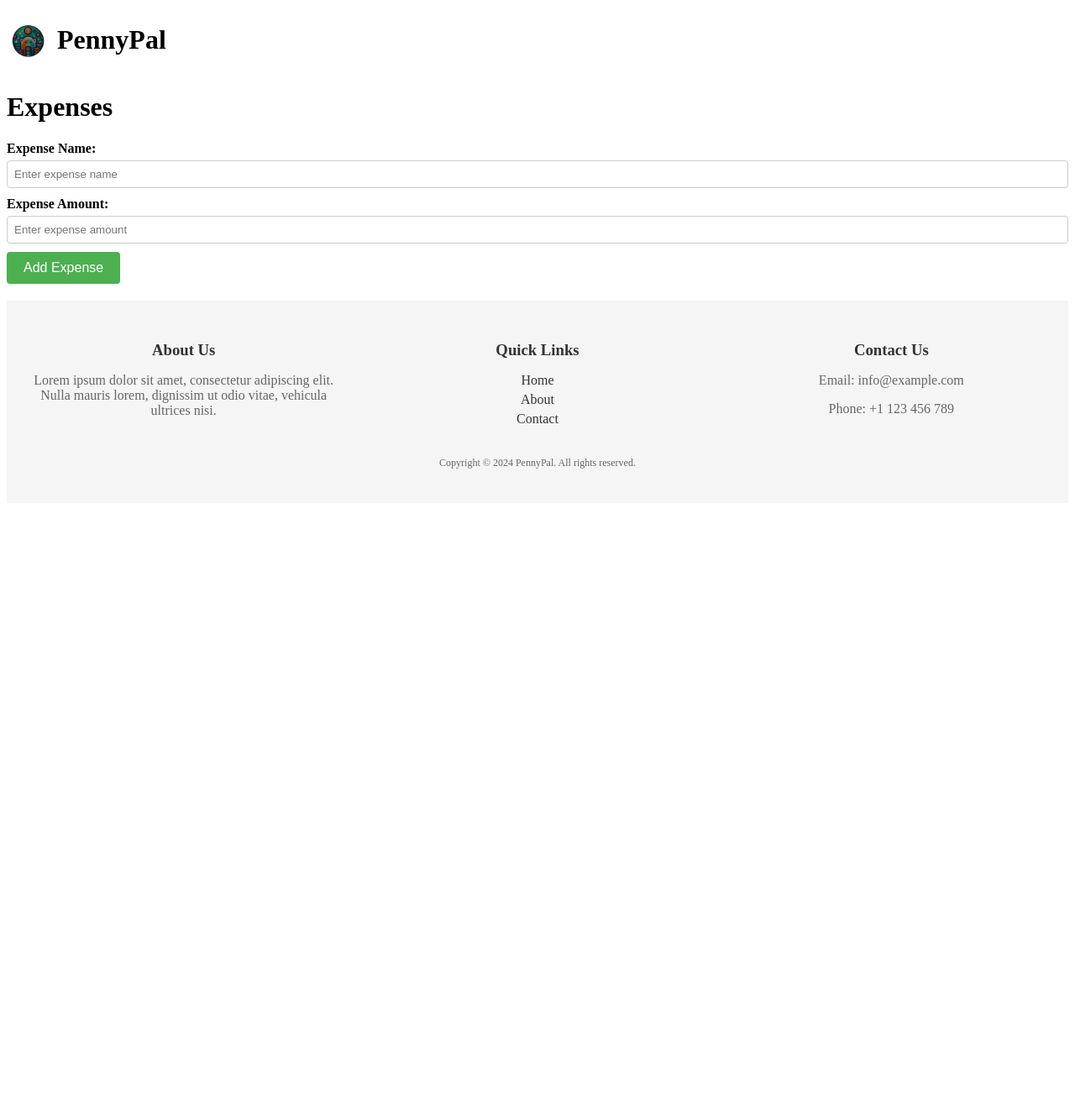
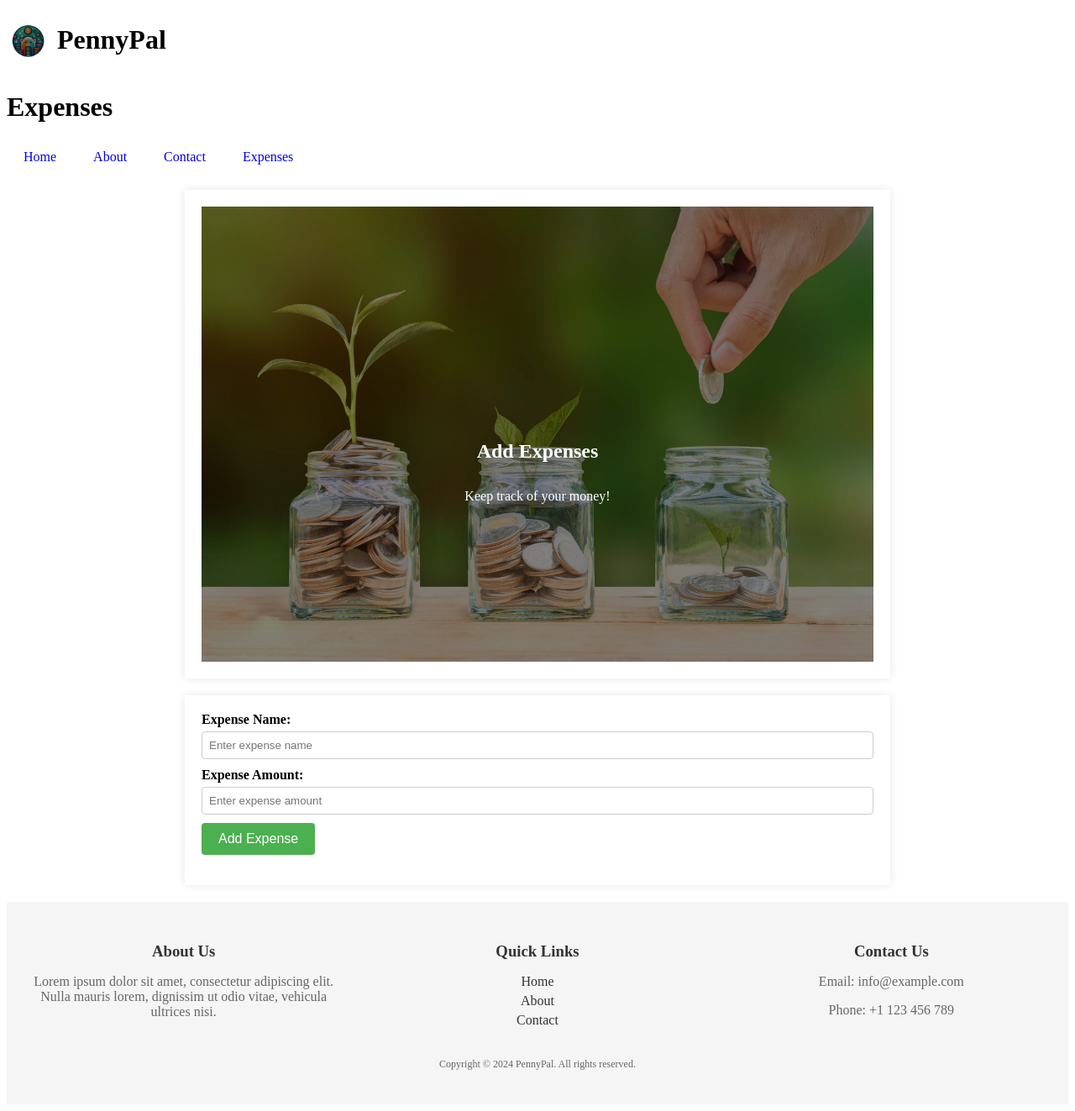
Before and after one commit to tuho9428/PennyPal, a PHP site: page /add.html in a window 1280 px wide. Shown: the whole page at 84% size. Before the commit the page ends 558 px from the top, so only its background shows below. Run offline with PHP 8.4, Linux system fonts and the light colour scheme.

Commit message:
updat add.html

```diff
--- a/add.html
+++ b/add.html
@@ -19,6 +19,27 @@
         <h1>Expenses</h1>
     </div>
 
+        <div class="nav-container">
+            <nav>
+                <ul>
+                <li><a href="home.html">Home</a></li>
+                <li><a href="about.html">About</a></li>
+                <li><a href="contact.html">Contact</a></li>
+                <li><a href="add.html">Expenses</a></li>
+                </ul>
+            </nav>
+        </div>
+
+        <div class="a-container">
+            <h2>Add Expenses</h2>
+            <p>Keep track of your money!</p>
+
+            <img id="add" src= "./images/add.jpg" alt= "Home 1">
+
+            </div>
+
+
+    <div class="add-container">
         <label for="expenseNameInput">Expense Name:</label>
         <input type="text" id="expenseNameInput" placeholder="Enter expense name">
 
@@ -28,6 +49,7 @@
         <button id="addExpenseBtn">Add Expense</button>
 
         <ul id="expenseList"></ul>
+    </div>
 
 
 
--- a/index.css
+++ b/index.css
@@ -158,6 +158,11 @@ img {
     height: 50%;
 }
 
+#add {
+    width: 100%;
+    height: 10%;
+}
+
 .team {
     margin-bottom: 30px; /* Adjust the margin-bottom value as needed */
 }
@@ -259,3 +264,43 @@ ul {
 li {
     margin-bottom: 5px;
 }
+
+
+.add-container {
+    max-width: 50rem;
+    margin: 20px auto;
+    padding: 20px;
+    background-color: #fff;
+    box-shadow: 0 0 10px rgba(0, 0, 0, 0.1);
+}
+
+
+.a-container {
+    max-width: 50rem;
+    margin: 20px auto;
+    padding: 20px;
+    background-color: #fff;
+    box-shadow: 0 0 10px rgba(0, 0, 0, 0.1);
+    position: relative;
+    width: 100%;
+    text-align: center;
+    margin-bottom: 20px;
+}
+
+.a-container h2 {
+    position: absolute;
+    top: 50%;
+    left: 50%;
+    transform: translate(-50%, -50%);
+    color: white; /* Adjust text color as needed */
+    z-index: 1; /* Ensure text is above the image */
+}
+
+.a-container p {
+    position: absolute;
+    top: 60%;
+    left: 50%;
+    transform: translate(-50%, -50%);
+    color: white; /* Adjust text color as needed */
+    z-index: 1; /* Ensure text is above the image */
+}
```
Also changed, not shown: contact.html (indentation only), images/add.jpg (added). Lines whose indentation alone changed are shown as unchanged.
